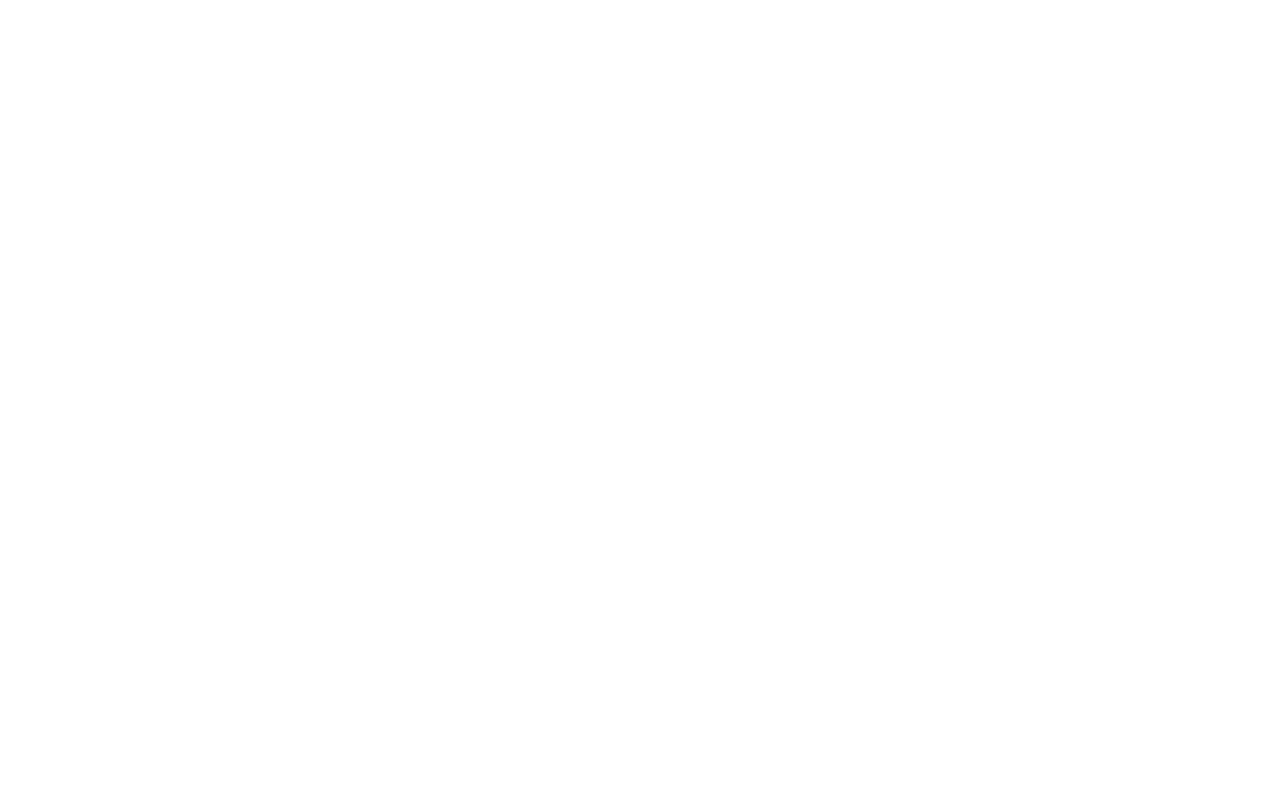
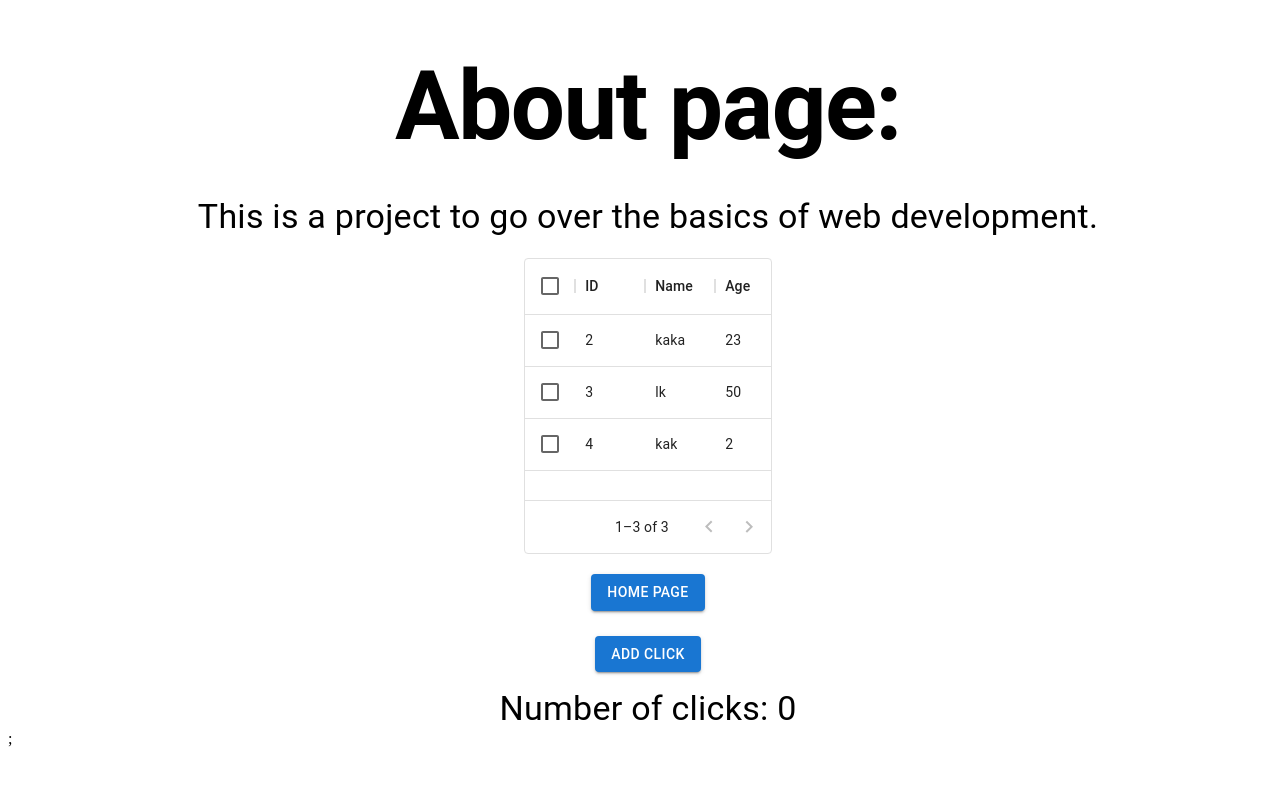
Before and after one commit to Anry001/web-experiments, a React (Vite) app: page /about in a window 1280 px wide. Shown: the top 786 px of the page. Built offline with nearby package versions, Linux system fonts and the light colour scheme.

Commit message:
feat: implemented usage of tanstack query

```diff
--- a/package.json
+++ b/package.json
@@ -22,6 +22,7 @@
     "zustand": "^4.3.7"
   },
   "devDependencies": {
+    "@types/node": "^18.15.11",
     "@types/react": "^18.0.28",
     "@types/react-dom": "^18.0.11",
     "@typescript-eslint/eslint-plugin": "^5.57.0",
--- a/src/App.tsx
+++ b/src/App.tsx
@@ -4,9 +4,11 @@
 const queryClient = new QueryClient();
 
 const App = () => {
-  <QueryClientProvider client={queryClient}>
-    return <Routes />;
-  </QueryClientProvider>;
+  return (
+    <QueryClientProvider client={queryClient}>
+      <Routes />;
+    </QueryClientProvider>
+  );
 };
 
 export default App;
--- a/src/api/getUser.ts
+++ b/src/api/getUser.ts
@@ -1,13 +1,13 @@
 import { useQuery } from '@tanstack/react-query';
 
-interface User {
+export interface User {
   id: number;
   name: string;
   age: number;
 }
 
 const users = [
-  { id: 2, name: 'anry', age: 23 },
+  { id: 2, name: 'kaka', age: 23 },
   { id: 3, name: 'lk', age: 50 },
   { id: 4, name: 'kak', age: 2 },
 ];
@@ -22,6 +22,6 @@
   });
 };
 
-const useGetUsersQuerty = () => {
+export const useGetUsersQuerty = () => {
   return useQuery(['users'], getUsers);
 };
--- a/src/components/ShitDataGrid.tsx
+++ b/src/components/ShitDataGrid.tsx
@@ -1,13 +1,16 @@
-import { Stack, Button } from '@mui/material';
+import { Stack } from '@mui/material';
 import { DataGrid, GridColDef } from '@mui/x-data-grid';
+import { useGetUsersQuerty, User } from '@/api/getUser';
 
-const columns: GridColDef[] = [
+const columns: GridColDef<User>[] = [
   { field: 'id', headerName: 'ID', width: 70 },
   { field: 'name', headerName: 'Name', width: 70 },
   { field: 'age', headerName: 'Age', width: 70 },
 ];
 
 const ShitDataGrid = () => {
+  const { data = [], isLoading } = useGetUsersQuerty();
+
   return (
     <Stack
       sx={{ height: '45vh', width: '45vw' }}
@@ -18,12 +21,13 @@
     >
       <DataGrid
         sx={{ width: '43%', height: '60%' }}
-        rows={rows}
+        rows={data}
         columns={columns}
         pageSize={4}
         checkboxSelection
         disableSelectionOnClick
         experimentalFeatures={{ newEditingApi: true }}
+        loading={isLoading}
       />
     </Stack>
   );
--- a/tsconfig.json
+++ b/tsconfig.json
@@ -21,6 +21,7 @@
       "@components/*": ["./src/components/*"],
       "@pages/*": ["./src/pages/*"],
       "@store/*": ["./src/store/*"],
+      "@api/*": ["./src/api/*"],
     }
   },
   "include": ["src"],
```
Also changed, not shown: src/main.tsx (+5 -5 lines), 1 other file (tests, documents, lock files or other folders).
